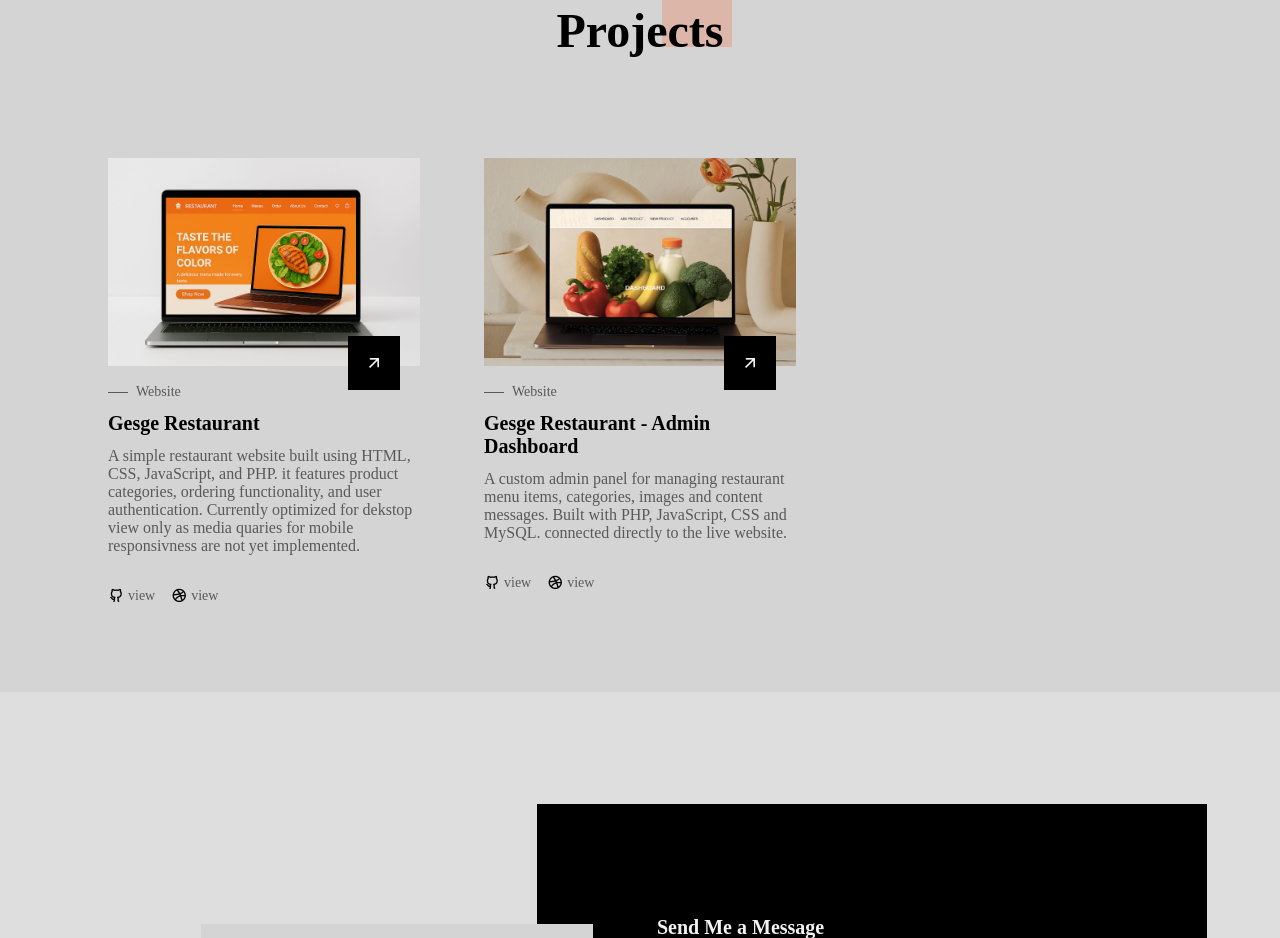
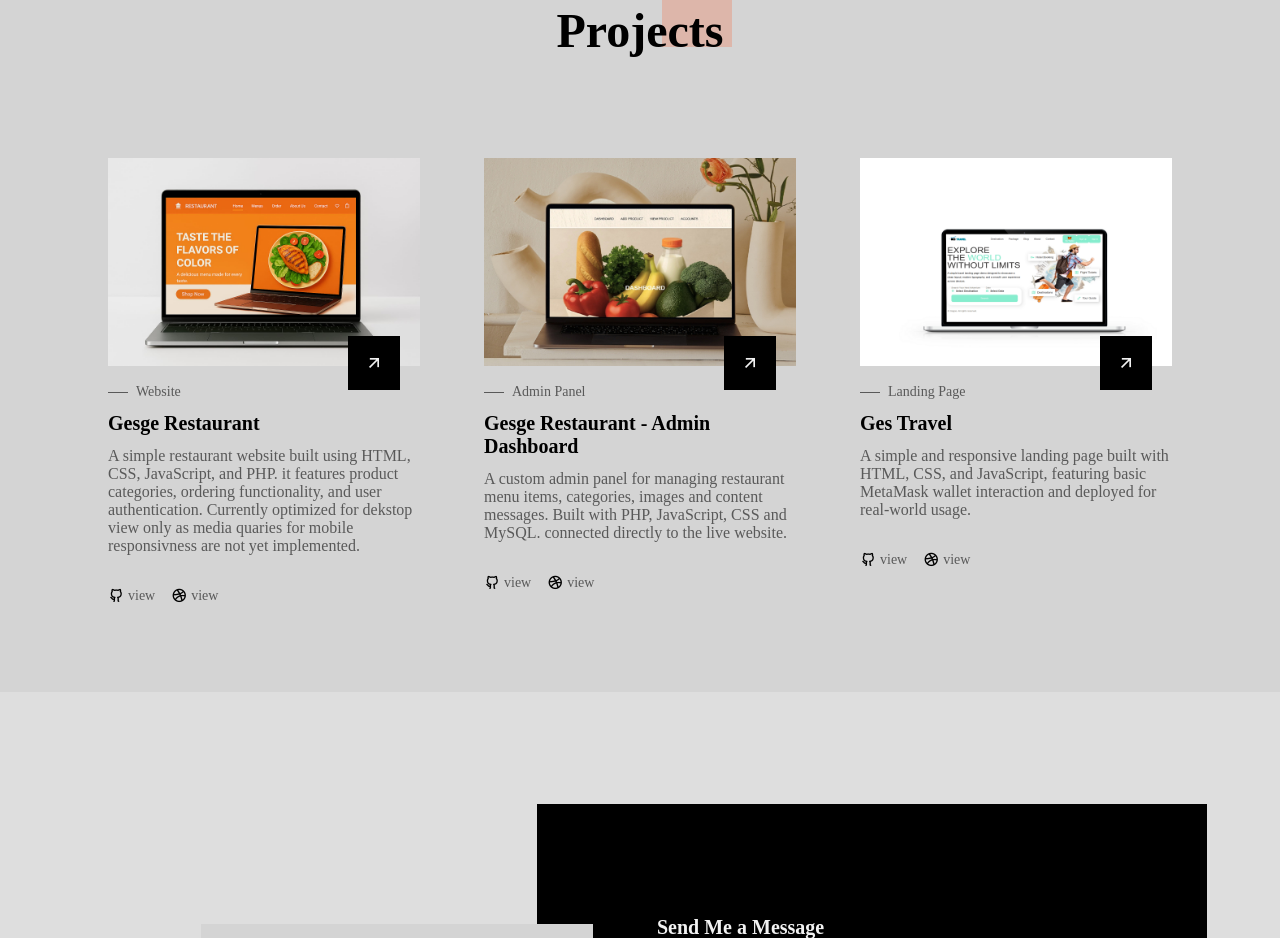
Before and after one commit to Gagasgees/gagas-portfolio, a plain HTML site: page index.html in a window 1280 px wide. Shown: the part 2302-3240 px from the top of the page. Drawn offline with nearby package versions, Linux system fonts and the light colour scheme; a web font is replaced by a local one.

Commit message:
update layout

```diff
--- a/index.html
+++ b/index.html
@@ -276,7 +276,7 @@
                         </div>
 
                         <div class="projects__content">
-                            <h3 class="projects__subtitle">Website</h3>
+                            <h3 class="projects__subtitle">Admin Panel</h3>
                             <h2 class="projects__title"> Gesge Restaurant - Admin Dashboard </h2>
 
                             <p class="projects__description">
@@ -290,6 +290,36 @@
                             </a>
 
                             <a href="https://gesgerestaurant.42web.io/admin/login.php" target="_blank" class="projects__link">
+                                <i class="ri-dribbble-line"></i>view
+                            </a>
+                        </div>
+                    </article>
+
+
+                     <article class="projects__card">
+                        <div class="projects__image">
+                            <img src="img/project3.png" alt="image" class="projects__img">
+
+                            <a href="https://gagasgees.github.io/travel-page/" class="projects__button button">
+                                <i class="ri-arrow-right-up-line"></i>
+                            </a>
+                        </div>
+
+                        <div class="projects__content">
+                            <h3 class="projects__subtitle">Landing Page</h3>
+                            <h2 class="projects__title"> Ges Travel </h2>
+
+                            <p class="projects__description">
+                                A simple and responsive landing page built with HTML, CSS, and JavaScript, featuring basic MetaMask wallet interaction and deployed for real-world usage.
+                            </p>
+                        </div>
+
+                        <div class="projects__buttons">
+                            <a href="https://github.com/Gagasgees/travel-page.git" target="_blank" class="projects__link">
+                                <i class="ri-github-line"></i>view
+                            </a>
+
+                            <a href="https://gagasgees.github.io/travel-page/" target="_blank" class="projects__link">
                                 <i class="ri-dribbble-line"></i>view
                             </a>
                         </div>
```
Also changed, not shown: img/project3.png (added).
